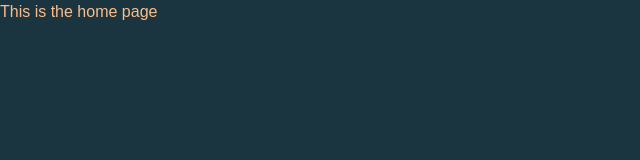
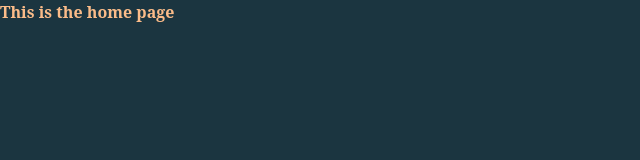
Before and after one commit to shivani-tripurari/AyatiPropeties, a Next.js app in the folder my-app/: page / in a window 1280 px wide. Shown: the top 160 px of the page, without its empty margins (0-640 px from the left). Built offline with nearby package versions, Linux system fonts and the light colour scheme.

Commit message:
add font family

```diff
--- a/my-app/app/globals.css
+++ b/my-app/app/globals.css
@@ -1,6 +1,8 @@
 @tailwind base;
 @tailwind components;
 @tailwind utilities;
+
+@import url('https://fonts.googleapis.com/css2?family=Noto+Serif:ital,wght@0,100..900;1,100..900&display=swap');
 
 :root {
   --background: #1B3540;
@@ -13,7 +15,11 @@
 body {
   color: var(--text1);
   background: var(--background);
-  font-family: Arial, Helvetica, sans-serif;
+  font-family: "Noto Serif", serif;
+  font-optical-sizing: auto;
+  font-weight: 700;
+  font-style: normal;
+
 }
 
 @layer utilities {
```
